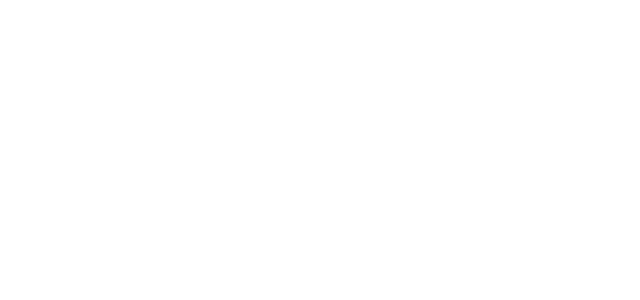
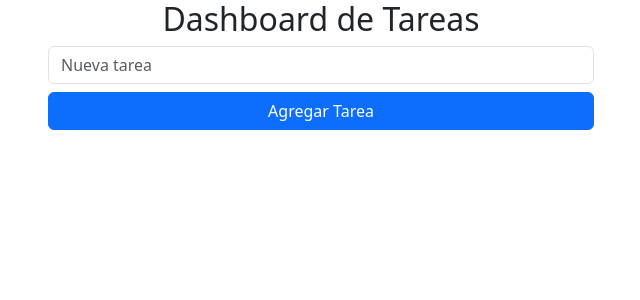
Before and after one commit to Machillo/Tareas-Logros, a React (Create React App) app: page /dashboard in a window 1280 px wide. Before the commit this address had no page. Shown: the top 300 px of the page, without its empty margins (319-959 px from the left). Built offline with nearby package versions, Linux system fonts and the light colour scheme.

Commit message:
Añadido Dashboard básico de tareas con funcionalidad de agregar tareas

```diff
--- a/src/App.js
+++ b/src/App.js
@@ -2,6 +2,7 @@
 import { BrowserRouter as Router, Route, Routes } from 'react-router-dom';
 import Login from './components/Login';
 import Register from './components/Register';
+import Dashboard from './components/Dashboard';
 
 function App() {
   return (
@@ -9,6 +10,7 @@
       <Routes>
         <Route path="/" element={<Login />} />
         <Route path="/register" element={<Register />} />
+        <Route path="/dashboard" element={<Dashboard />} />
       </Routes>
     </Router>
   );
--- /dev/null
+++ b/src/components/Dashboard.js
@@ -0,0 +1,44 @@
+import React, { useState } from 'react';
+import { Container, Row, Col, Button, Form } from 'react-bootstrap';
+
+const Dashboard = () => {
+  const [tasks, setTasks] = useState([]);
+  const [newTask, setNewTask] = useState('');
+
+  const handleAddTask = () => {
+    if (newTask) {
+      setTasks([...tasks, newTask]);
+      setNewTask('');
+    }
+  };
+
+  return (
+    <Container>
+      <Row className="justify-content-md-center">
+        <Col md={6}>
+          <h2 className="text-center">Dashboard de Tareas</h2>
+          <Form.Group>
+            <Form.Control
+              type="text"
+              placeholder="Nueva tarea"
+              value={newTask}
+              onChange={(e) => setNewTask(e.target.value)}
+            />
+            <Button className="w-100 mt-2" onClick={handleAddTask}>
+              Agregar Tarea
+            </Button>
+          </Form.Group>
+          <ul className="list-group mt-4">
+            {tasks.map((task, index) => (
+              <li key={index} className="list-group-item">
+                {task}
+              </li>
+            ))}
+          </ul>
+        </Col>
+      </Row>
+    </Container>
+  );
+};
+
+export default Dashboard;
--- a/src/components/Login.js
+++ b/src/components/Login.js
@@ -37,9 +37,11 @@
               />
             </Form.Group>
 
-            <Button variant="primary" type="submit" className="w-100">
-              Iniciar Sesión
-            </Button>
+            <Link to="/dashboard">
+              <Button variant="primary" className="w-100" type="submit">
+                Iniciar Sesión
+              </Button>
+            </Link>
           </Form>
           <p className="text-center mt-3">
             ¿No tienes cuenta? <Link to="/register">Regístrate</Link>
```
